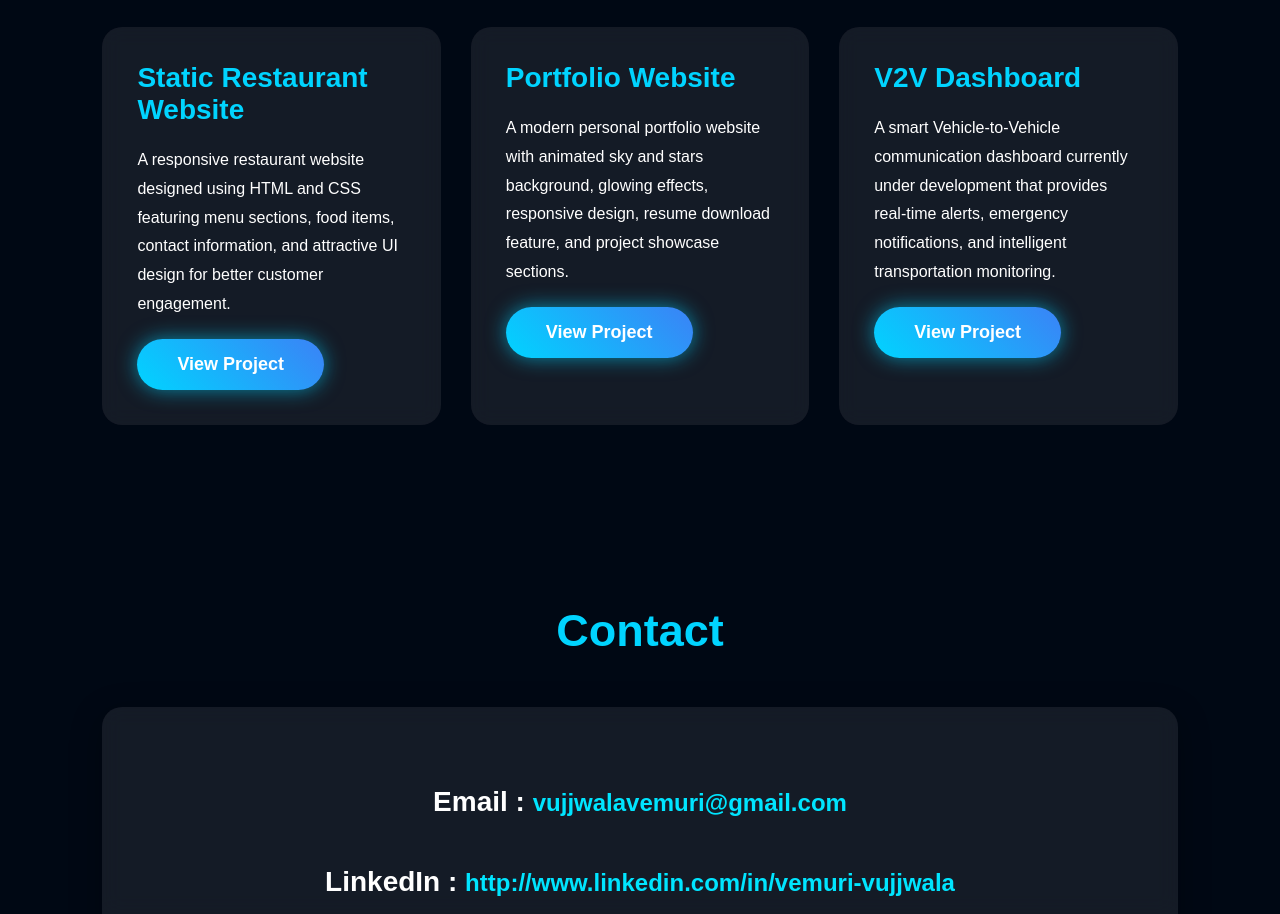
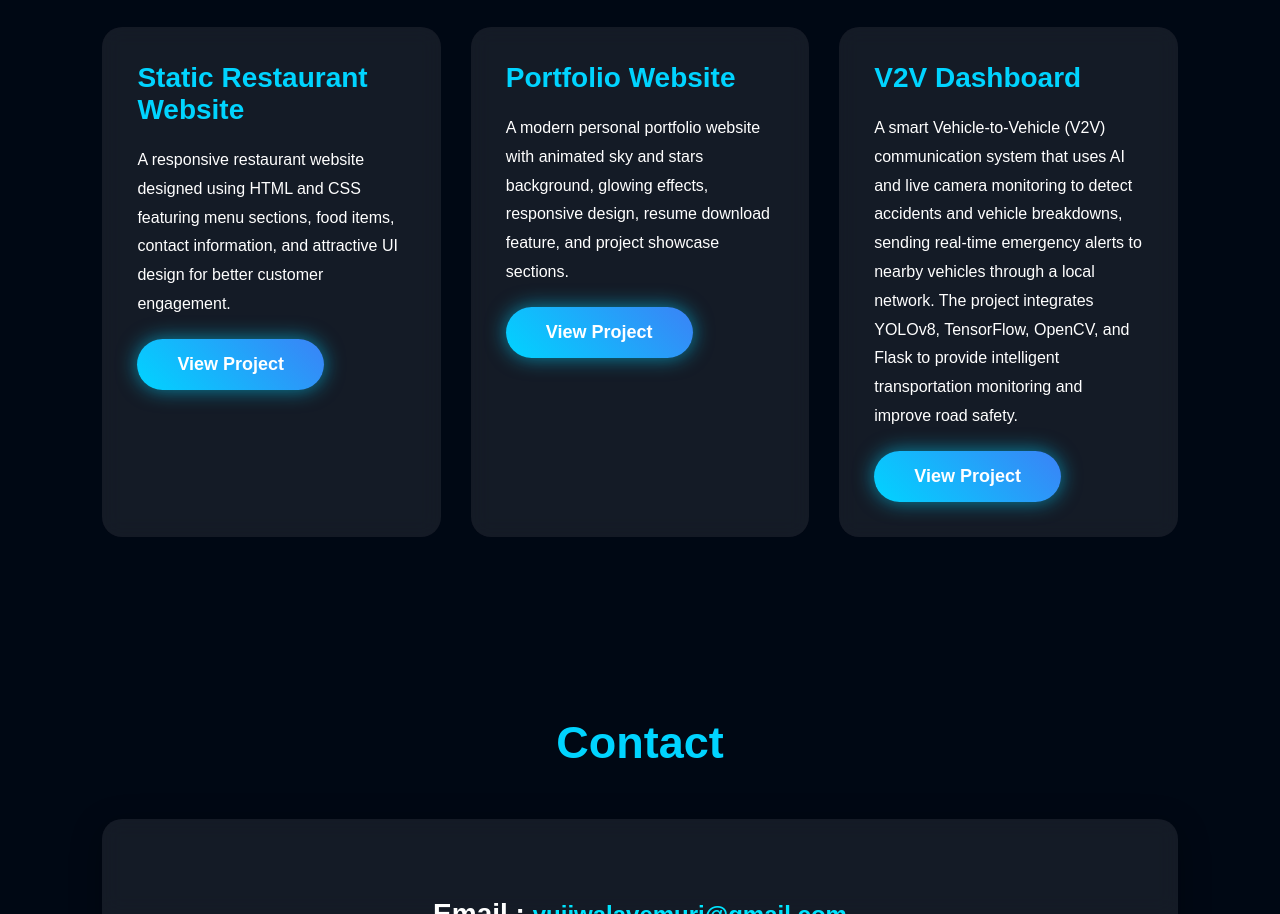
Before and after one commit to vemurivujjwalarathnaveena/portfolio, a plain HTML site: page index.html in a window 1280 px wide. Shown: the part 3654-4568 px from the top of the page. Drawn offline with Linux system fonts and the light colour scheme.

Commit message:
Update index.html

```diff
--- a/index.html
+++ b/index.html
@@ -1067,9 +1067,10 @@ header{
         <h3>V2V Dashboard</h3>
 
         <p>
-            A smart Vehicle-to-Vehicle communication dashboard currently
-            under development that provides real-time alerts, emergency
-            notifications, and intelligent transportation monitoring.
+            A smart Vehicle-to-Vehicle (V2V) communication system that uses AI and live camera monitoring to
+            detect accidents and vehicle breakdowns, sending real-time emergency alerts
+            to nearby vehicles through a local network. The project integrates YOLOv8,
+            TensorFlow, OpenCV, and Flask to provide intelligent transportation monitoring and improve road safety.
         </p>
 
         <a href="#" class="btn">View Project</a>
```
